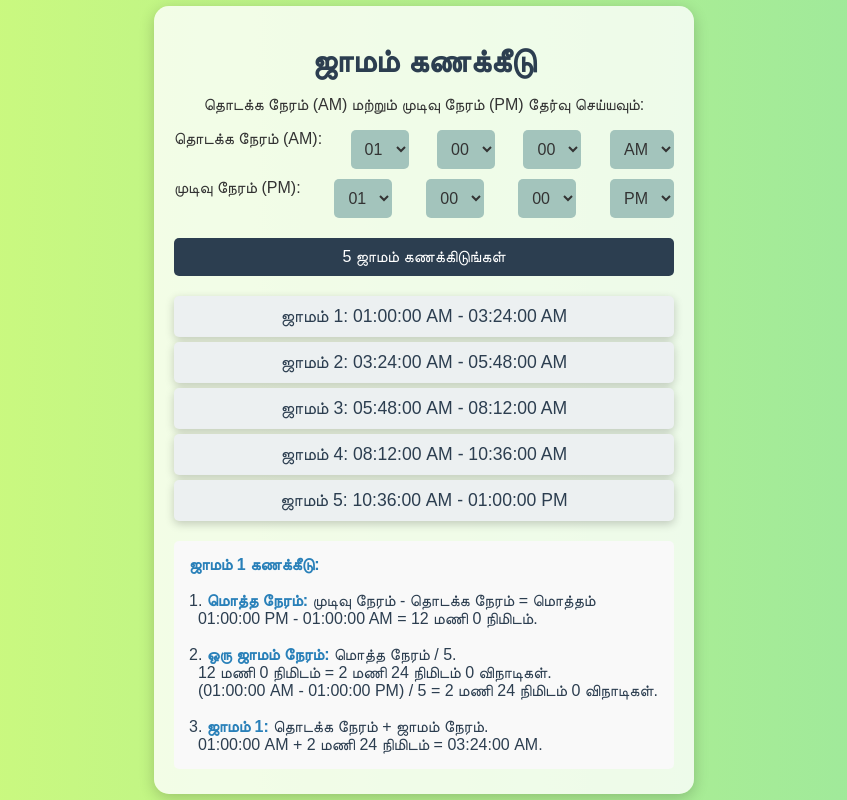
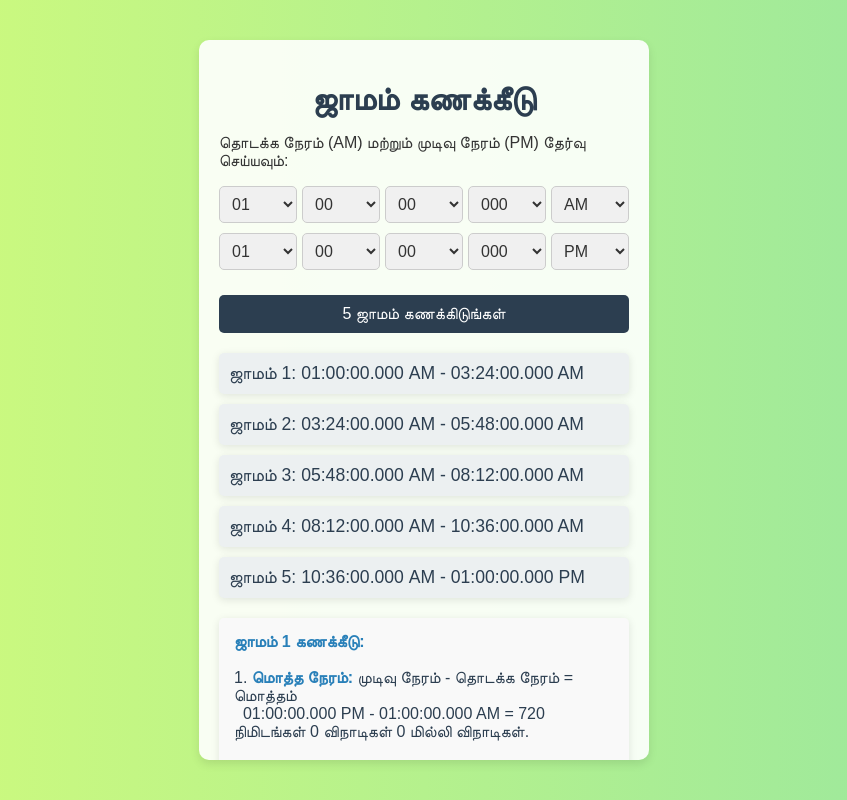
Before and after one commit to balacloud/JamamV2, a plain HTML site: page index.html in a window 1280 px wide. Both pictures are taken after a click on the button "5 ஜாமம் கணக்கிடுங்கள்". Shown: the whole page, without its empty margins (216-1063 px from the left). Drawn offline with Linux system fonts and the light colour scheme.

Commit message:
Update index.html

```diff
--- a/index.html
+++ b/index.html
@@ -17,41 +17,53 @@
             height: 100vh;
             flex-direction: column;
             overflow-x: hidden;
+            max-width: 100%;
+            box-sizing: border-box;
         }
 
         h1 {
             font-size: 2rem;
-            margin-bottom: 10px;
+            margin-bottom: 15px;
             color: #2c3e50;
+            text-align: center;
         }
 
         .container {
-            background: rgba(255, 255, 255, 0.8);
-            padding: 15px 20px;
-            border-radius: 15px;
-            box-shadow: 0 4px 15px rgba(0, 0, 0, 0.2);
-            text-align: center;
-            width: 90%;
-            max-width: 500px;
+            background: rgba(255, 255, 255, 0.9);
+            padding: 20px;
+            border-radius: 10px;
+            box-shadow: 0 4px 10px rgba(0, 0, 0, 0.1);
+            width: 100%;
+            max-width: 450px;
+            box-sizing: border-box;
+            margin: 0 10px;
+            overflow-y: auto;
+            max-height: 90vh;
         }
 
         .time-picker {
             display: flex;
             justify-content: space-between;
-            margin: 10px 0;
+            margin-bottom: 10px;
         }
 
         select {
-            padding: 10px;
+            padding: 8px;
             font-size: 1rem;
-            border: none;
+            border: 1px solid #ccc;
             border-radius: 5px;
-            background: #a3c4bc;
+            background: #f0f0f0;
             color: #333;
+            flex: 1;
+            margin-right: 5px;
+        }
+
+        select:last-child {
+            margin-right: 0;
         }
 
         button {
-            padding: 10px 15px;
+            padding: 10px 0;
             font-size: 1rem;
             border: none;
             border-radius: 5px;
@@ -60,7 +72,7 @@
             cursor: pointer;
             transition: background-color 0.3s;
             width: 100%;
-            margin-top: 10px;
+            margin-top: 15px;
         }
 
         button:hover {
@@ -70,15 +82,17 @@
         #results, #calculationNotes {
             margin-top: 20px;
             font-size: 1.1rem;
+            text-align: left;
+            word-wrap: break-word;
         }
 
         .jamam {
             background-color: #ecf0f1;
             color: #2c3e50;
             padding: 10px;
-            margin: 5px 0;
+            margin: 10px 0;
             border-radius: 5px;
-            box-shadow: 0 3px 10px rgba(0, 0, 0, 0.2);
+            box-shadow: 0 2px 8px rgba(0, 0, 0, 0.1);
         }
 
         .note {
@@ -89,6 +103,7 @@
             font-size: 1rem;
             text-align: left;
             color: #2c3e50;
+            box-shadow: 0 2px 8px rgba(0, 0, 0, 0.1);
         }
 
         .note strong {
@@ -101,13 +116,13 @@
             }
 
             .container {
-                width: 95%;
-                padding: 10px 15px;
+                width: 100%;
+                padding: 15px;
             }
 
             select, button {
                 font-size: 0.9rem;
-                padding: 8px 10px;
+                padding: 8px 5px;
             }
 
             #results, #calculationNotes {
@@ -122,20 +137,20 @@
         <h1>ஜாமம் கணக்கீடு</h1>
         <p>தொடக்க நேரம் (AM) மற்றும் முடிவு நேரம் (PM) தேர்வு செய்யவும்:</p>
         <div class="time-picker">
-            <label>தொடக்க நேரம் (AM):</label>
             <select id="startHour"></select>
             <select id="startMinute"></select>
             <select id="startSecond"></select>
+            <select id="startMillisecond"></select>
             <select id="startAmPm">
                 <option value="AM">AM</option>
                 <option value="PM">PM</option>
             </select>
         </div>
         <div class="time-picker">
-            <label>முடிவு நேரம் (PM):</label>
             <select id="endHour"></select>
             <select id="endMinute"></select>
             <select id="endSecond"></select>
+            <select id="endMillisecond"></select>
             <select id="endAmPm">
                 <option value="PM">PM</option>
                 <option value="AM">AM</option>
@@ -151,10 +166,12 @@
         function populateTimeOptions() {
             const hours = [...Array(12).keys()].map(i => i + 1); // 1 to 12
             const minutesSeconds = [...Array(60).keys()];
+            const milliseconds = [...Array(1000).keys()]; // 0 to 999 milliseconds
 
             const hourSelects = [document.getElementById('startHour'), document.getElementById('endHour')];
             const minuteSelects = [document.getElementById('startMinute'), document.getElementById('endMinute')];
             const secondSelects = [document.getElementById('startSecond'), document.getElementById('endSecond')];
+            const millisecondSelects = [document.getElementById('startMillisecond'), document.getElementById('endMillisecond')];
 
             hours.forEach(hour => {
                 const option = new Option(hour.toString().padStart(2, '0'), hour);
@@ -165,26 +182,34 @@
                 const option = new Option(minuteSecond.toString().padStart(2, '0'), minuteSecond);
                 minuteSelects.concat(secondSelects).forEach(select => select.add(option.cloneNode(true)));
             });
+
+            milliseconds.forEach(ms => {
+                const option = new Option(ms.toString().padStart(3, '0'), ms);
+                millisecondSelects.forEach(select => select.add(option.cloneNode(true)));
+            });
         }
 
         function formatTime(date) {
             let hours = date.getHours();
             const minutes = date.getMinutes().toString().padStart(2, '0');
             const seconds = date.getSeconds().toString().padStart(2, '0');
+            const milliseconds = date.getMilliseconds().toString().padStart(3, '0');
             const ampm = hours >= 12 ? 'PM' : 'AM';
             hours = hours % 12 || 12;
-            return `${hours.toString().padStart(2, '0')}:${minutes}:${seconds} ${ampm}`;
+            return `${hours.toString().padStart(2, '0')}:${minutes}:${seconds}.${milliseconds} ${ampm}`;
         }
 
         function calculateJamams() {
             let startHour = parseInt(document.getElementById('startHour').value);
             const startMinute = parseInt(document.getElementById('startMinute').value);
             const startSecond = parseInt(document.getElementById('startSecond').value);
+            const startMillisecond = parseInt(document.getElementById('startMillisecond').value);
             const startAmPm = document.getElementById('startAmPm').value;
 
             let endHour = parseInt(document.getElementById('endHour').value);
             const endMinute = parseInt(document.getElementById('endMinute').value);
             const endSecond = parseInt(document.getElementById('endSecond').value);
+            const endMillisecond = parseInt(document.getElementById('endMillisecond').value);
             const endAmPm = document.getElementById('endAmPm').value;
 
             // Convert 12-hour time to 24-hour time
@@ -194,18 +219,18 @@
             if (endAmPm === 'PM' && endHour !== 12) endHour += 12;
             if (endAmPm === 'AM' && endHour === 12) endHour = 0;
 
-            const start = new Date(1970, 0, 1, startHour, startMinute, startSecond);
-            const end = new Date(1970, 0, 1, endHour, endMinute, endSecond);
+            const start = new Date(1970, 0, 1, startHour, startMinute, startSecond, startMillisecond);
+            const end = new Date(1970, 0, 1, endHour, endMinute, endSecond, endMillisecond);
 
-            const totalDurationMinutes = (end.getTime() - start.getTime()) / 60000;
-            const intervalDurationMinutes = totalDurationMinutes / 5;
+            const totalDurationMilliseconds = end.getTime() - start.getTime();
+            const intervalDurationMilliseconds = totalDurationMilliseconds / 5;
 
             const results = [];
             const notes = [];
 
             for (let i = 0; i < 5; i++) {
-                const intervalStart = new Date(start.getTime() + i * intervalDurationMinutes * 60000);
-                const intervalEnd = new Date(intervalStart.getTime() + intervalDurationMinutes * 60000);
+                const intervalStart = new Date(start.getTime() + i * intervalDurationMilliseconds);
+                const intervalEnd = new Date(intervalStart.getTime() + intervalDurationMilliseconds);
 
                 const startStr = formatTime(intervalStart);
                 const endStr = formatTime(intervalEnd);
@@ -213,23 +238,23 @@
                 results.push(`<div class="jamam">ஜாமம் ${i + 1}: ${startStr} - ${endStr}</div>`);
 
                 if (i === 0) {
-                    const totalHours = Math.floor(totalDurationMinutes / 60);
-                    const totalMinutes = totalDurationMinutes % 60;
+                    const totalMinutes = Math.floor(totalDurationMilliseconds / 60000);
+                    const totalSeconds = Math.floor((totalDurationMilliseconds % 60000) / 1000);
+                    const totalMilliseconds = totalDurationMilliseconds % 1000;
 
-                    const intervalHours = Math.floor(intervalDurationMinutes / 60);
-                    const intervalMinutes = Math.floor(intervalDurationMinutes % 60);
-                    const intervalSeconds = Math.floor((intervalDurationMinutes * 60) % 60);
+                    const intervalMinutes = Math.floor(intervalDurationMilliseconds / 60000);
+                    const intervalSeconds = Math.floor((intervalDurationMilliseconds % 60000) / 1000);
+                    const intervalMilliseconds = Math.floor(intervalDurationMilliseconds % 1000);
 
                     notes.push(`
                         <div class="note">
                             <strong>ஜாமம் 1 கணக்கீடு:</strong><br><br>
                             1. <strong>மொத்த நேரம்:</strong> முடிவு நேரம் - தொடக்க நேரம் = மொத்தம்<br>
-           &nbsp;&nbsp;${formatTime(end)} - ${formatTime(start)} = ${totalHours} மணி ${totalMinutes} நிமிடம்.<br><br>
+                               &nbsp;&nbsp;${formatTime(end)} - ${formatTime(start)} = ${totalMinutes} நிமிடங்கள் ${totalSeconds} விநாடிகள் ${totalMilliseconds} மில்லி விநாடிகள்.<br><br>
                             2. <strong>ஒரு ஜாமம் நேரம்:</strong> மொத்த நேரம் / 5.<br>
-           &nbsp;&nbsp;${totalHours} மணி ${totalMinutes} நிமிடம் = ${intervalHours} மணி ${intervalMinutes} நிமிடம் ${intervalSeconds} விநாடிகள்.<br>
-           &nbsp;&nbsp;(${formatTime(start)} - ${formatTime(end)}) / 5 = ${intervalHours} மணி ${intervalMinutes} நிமிடம் ${intervalSeconds} விநாடிகள்.<br><br>
+                               &nbsp;&nbsp;${intervalMinutes} நிமிடங்கள் ${intervalSeconds} விநாடிகள் ${intervalMilliseconds} மில்லி விநாடிகள்.<br><br>
                             3. <strong>ஜாமம் 1:</strong> தொடக்க நேரம் + ஜாமம் நேரம்.<br>
-           &nbsp;&nbsp;${formatTime(start)} + ${intervalHours} மணி ${intervalMinutes} நிமிடம் = ${formatTime(intervalEnd)}.
+                               &nbsp;&nbsp;${formatTime(start)} + ${intervalMinutes} நிமிடங்கள் ${intervalSeconds} விநாடிகள் = ${formatTime(intervalEnd)}.
                         </div>
                     `);
                 }
```
Lines whose indentation alone changed are shown as unchanged.
